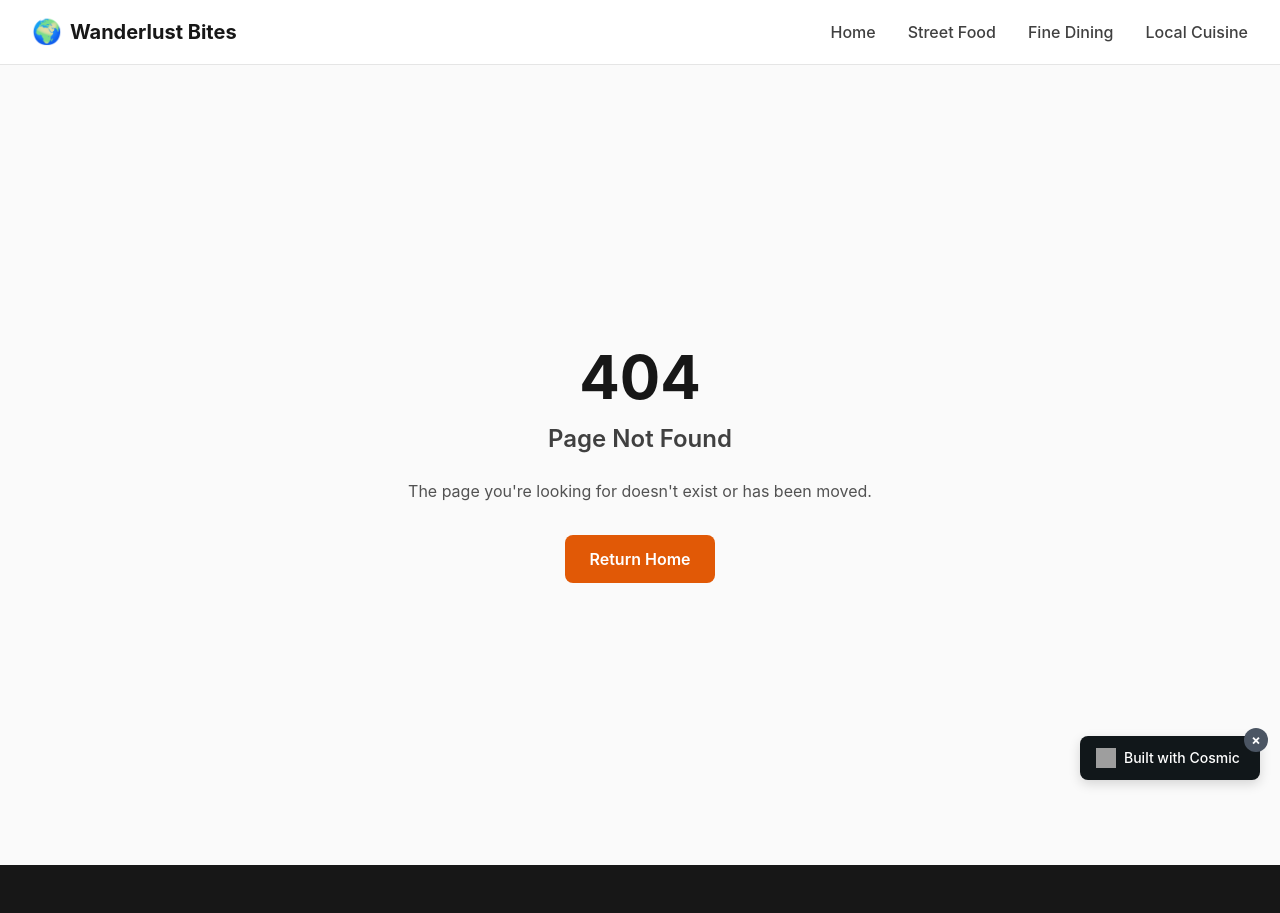
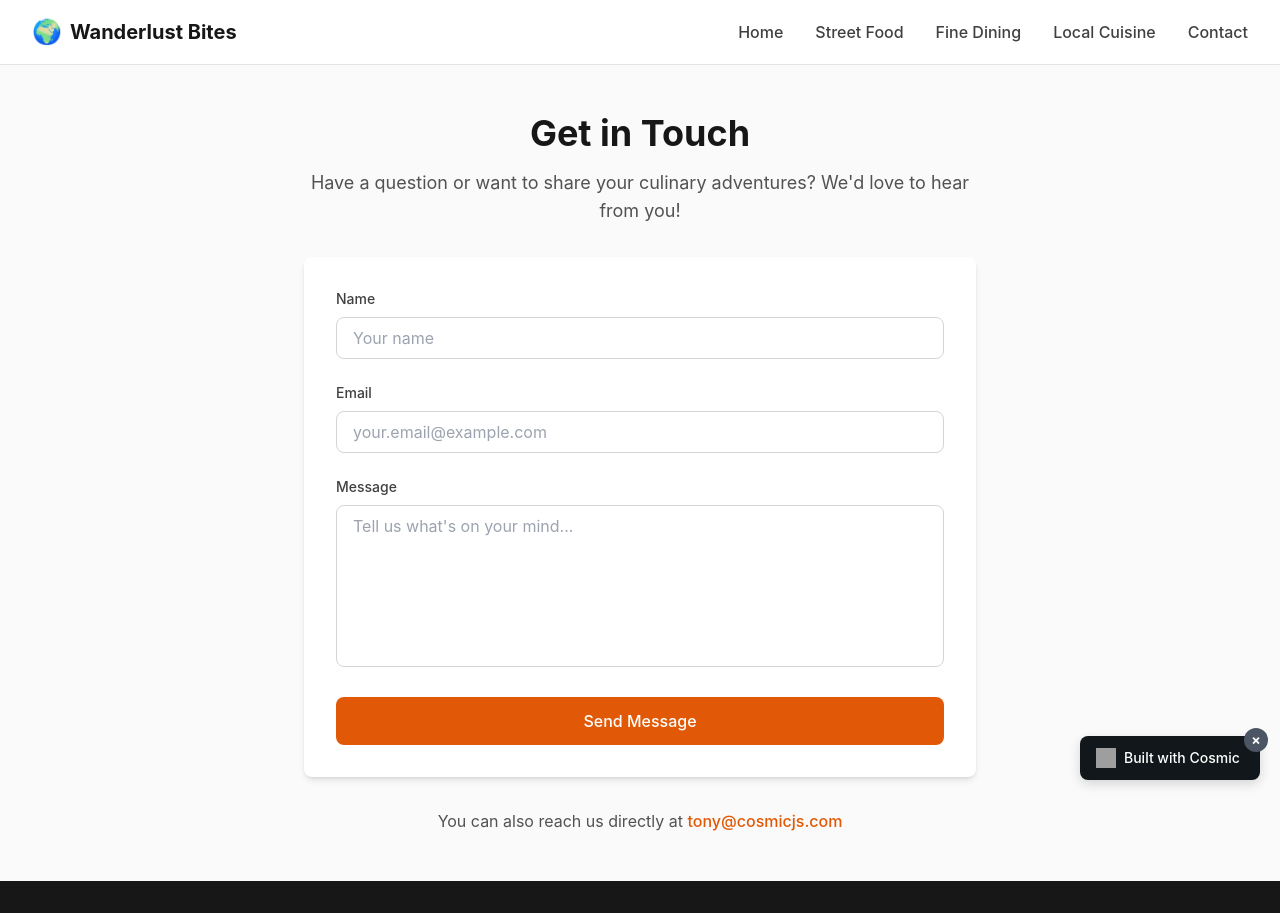
Before and after one commit to cosmic-community/wanderlust-bites, a Next.js app: page /contact in a window 1280 px wide. Before the commit this address had no page. Shown: the top 913 px of the page. Built offline with nearby package versions, Linux system fonts and the light colour scheme; grey boxes are pictures that could not be loaded.

Commit message:
Add contact page with Resend email integration

```diff
--- /dev/null
+++ b/app/api/contact/route.ts
@@ -0,0 +1,84 @@
+import { NextRequest, NextResponse } from 'next/server'
+import { Resend } from 'resend'
+
+const resend = new Resend(process.env.RESEND_API_KEY)
+
+interface ContactFormData {
+  name: string
+  email: string
+  message: string
+}
+
+export async function POST(request: NextRequest) {
+  try {
+    const body: ContactFormData = await request.json()
+
+    // Validate required fields
+    if (!body.name || !body.email || !body.message) {
+      return NextResponse.json(
+        { error: 'Missing required fields' },
+        { status: 400 }
+      )
+    }
+
+    // Validate email format
+    const emailRegex = /^[^\s@]+@[^\s@]+\.[^\s@]+$/
+    if (!emailRegex.test(body.email)) {
+      return NextResponse.json(
+        { error: 'Invalid email format' },
+        { status: 400 }
+      )
+    }
+
+    // Send email using Resend
+    const data = await resend.emails.send({
+      from: 'tony@cosmicjs.com',
+      to: 'tony@cosmicjs.com',
+      subject: `Contact Form: Message from ${body.name}`,
+      html: `
+        <div style="font-family: Arial, sans-serif; max-width: 600px; margin: 0 auto;">
+          <h2 style="color: #333;">New Contact Form Submission</h2>
+          <div style="background-color: #f5f5f5; padding: 20px; border-radius: 8px; margin: 20px 0;">
+            <p style="margin: 10px 0;"><strong>Name:</strong> ${body.name}</p>
+            <p style="margin: 10px 0;"><strong>Email:</strong> ${body.email}</p>
+          </div>
+          <div style="margin: 20px 0;">
+            <h3 style="color: #333;">Message:</h3>
+            <p style="white-space: pre-wrap; line-height: 1.6;">${body.message}</p>
+          </div>
+          <hr style="border: none; border-top: 1px solid #ddd; margin: 30px 0;">
+          <p style="color: #666; font-size: 12px;">
+            This email was sent from the Wanderlust Bites contact form.
+          </p>
+        </div>
+      `,
+      text: `
+New Contact Form Submission
+
+Name: ${body.name}
+Email: ${body.email}
+
+Message:
+${body.message}
+
+---
+This email was sent from the Wanderlust Bites contact form.
+      `
+    })
+
+    return NextResponse.json(
+      {
+        success: true,
+        message: 'Email sent successfully',
+        id: data.id
+      },
+      { status: 200 }
+    )
+  } catch (error) {
+    console.error('Error sending email:', error)
+    return NextResponse.json(
+      { error: 'Failed to send email. Please try again later.' },
+      { status: 500 }
+    )
+  }
+}
--- /dev/null
+++ b/app/contact/page.tsx
@@ -0,0 +1,146 @@
+'use client'
+
+import { useState, FormEvent } from 'react'
+
+export default function ContactPage() {
+  const [formData, setFormData] = useState({
+    name: '',
+    email: '',
+    message: ''
+  })
+  const [status, setStatus] = useState<'idle' | 'loading' | 'success' | 'error'>('idle')
+  const [errorMessage, setErrorMessage] = useState('')
+
+  const handleSubmit = async (e: FormEvent<HTMLFormElement>) => {
+    e.preventDefault()
+    setStatus('loading')
+    setErrorMessage('')
+
+    try {
+      const response = await fetch('/api/contact', {
+        method: 'POST',
+        headers: {
+          'Content-Type': 'application/json',
+        },
+        body: JSON.stringify(formData),
+      })
+
+      const data = await response.json()
+
+      if (!response.ok) {
+        throw new Error(data.error || 'Failed to send message')
+      }
+
+      setStatus('success')
+      setFormData({ name: '', email: '', message: '' })
+    } catch (error) {
+      setStatus('error')
+      setErrorMessage(error instanceof Error ? error.message : 'Failed to send message')
+    }
+  }
+
+  const handleChange = (e: React.ChangeEvent<HTMLInputElement | HTMLTextAreaElement>) => {
+    setFormData(prev => ({
+      ...prev,
+      [e.target.name]: e.target.value
+    }))
+  }
+
+  return (
+    <div className="min-h-screen bg-neutral-50 py-12 px-4 sm:px-6 lg:px-8">
+      <div className="max-w-2xl mx-auto">
+        <div className="text-center mb-8">
+          <h1 className="text-4xl font-bold text-neutral-900 mb-4">
+            Get in Touch
+          </h1>
+          <p className="text-lg text-neutral-600">
+            Have a question or want to share your culinary adventures? We'd love to hear from you!
+          </p>
+        </div>
+
+        <div className="bg-white rounded-lg shadow-md p-8">
+          <form onSubmit={handleSubmit} className="space-y-6">
+            <div>
+              <label htmlFor="name" className="block text-sm font-medium text-neutral-700 mb-2">
+                Name
+              </label>
+              <input
+                type="text"
+                id="name"
+                name="name"
+                required
+                value={formData.name}
+                onChange={handleChange}
+                className="w-full px-4 py-2 border border-neutral-300 rounded-lg focus:ring-2 focus:ring-primary-500 focus:border-transparent transition-colors"
+                placeholder="Your name"
+              />
+            </div>
+
+            <div>
+              <label htmlFor="email" className="block text-sm font-medium text-neutral-700 mb-2">
+                Email
+              </label>
+              <input
+                type="email"
+                id="email"
+                name="email"
+                required
+                value={formData.email}
+                onChange={handleChange}
+                className="w-full px-4 py-2 border border-neutral-300 rounded-lg focus:ring-2 focus:ring-primary-500 focus:border-transparent transition-colors"
+                placeholder="your.email@example.com"
+              />
+            </div>
+
+            <div>
+              <label htmlFor="message" className="block text-sm font-medium text-neutral-700 mb-2">
+                Message
+              </label>
+              <textarea
+                id="message"
+                name="message"
+                required
+                value={formData.message}
+                onChange={handleChange}
+                rows={6}
+                className="w-full px-4 py-2 border border-neutral-300 rounded-lg focus:ring-2 focus:ring-primary-500 focus:border-transparent transition-colors resize-none"
+                placeholder="Tell us what's on your mind..."
+              />
+            </div>
+
+            {status === 'error' && (
+              <div className="p-4 bg-red-50 border border-red-200 rounded-lg">
+                <p className="text-red-800 text-sm">{errorMessage}</p>
+              </div>
+            )}
+
+            {status === 'success' && (
+              <div className="p-4 bg-green-50 border border-green-200 rounded-lg">
+                <p className="text-green-800 text-sm">
+                  Thank you for your message! We'll get back to you soon.
+                </p>
+              </div>
+            )}
+
+            <button
+              type="submit"
+              disabled={status === 'loading'}
+              className="w-full bg-primary-600 hover:bg-primary-700 disabled:bg-neutral-400 text-white font-medium py-3 px-6 rounded-lg transition-colors duration-200"
+            >
+              {status === 'loading' ? 'Sending...' : 'Send Message'}
+            </button>
+          </form>
+        </div>
+
+        <div className="mt-8 text-center">
+          <p className="text-neutral-600">
+            You can also reach us directly at{' '}
+            <a href="mailto:tony@cosmicjs.com" className="text-primary-600 hover:text-primary-700 font-medium">
+              tony@cosmicjs.com
+            </a>
+          </p>
+        </div>
+      </div>
+    </div>
+  )
+}
--- a/components/Footer.tsx
+++ b/components/Footer.tsx
@@ -48,10 +48,17 @@ export default function Footer() {
           </div>
 
           <div>
-            <h3 className="text-white font-bold mb-4">About</h3>
-            <p className="text-neutral-400">
-              Built with Next.js and powered by Cosmic CMS.
-            </p>
+            <h3 className="text-white font-bold mb-4">Connect</h3>
+            <ul className="space-y-2">
+              <li>
+                <Link
+                  href="/contact"
+                  className="hover:text-primary-400 transition-colors"
+                >
+                  Contact Us
+                </Link>
+              </li>
+            </ul>
           </div>
         </div>
 
--- a/components/Header.tsx
+++ b/components/Header.tsx
@@ -42,6 +42,12 @@ export default function Header() {
               className="text-neutral-700 hover:text-primary-600 font-medium transition-colors"
             >
               Local Cuisine
+            </Link>
+            <Link
+              href="/contact"
+              className="text-neutral-700 hover:text-primary-600 font-medium transition-colors"
+            >
+              Contact
             </Link>
           </nav>
 
@@ -95,6 +101,13 @@ export default function Header() {
               >
                 Local Cuisine
               </Link>
+              <Link
+                href="/contact"
+                className="text-neutral-700 hover:text-primary-600 font-medium transition-colors px-2 py-1"
+                onClick={() => setIsMobileMenuOpen(false)}
+              >
+                Contact
+              </Link>
             </div>
           </nav>
         )}
--- a/package.json
+++ b/package.json
@@ -17,7 +17,8 @@
     "react-dom": "^18.2.0",
     "@cosmicjs/sdk": "^1.5.5",
     "react-markdown": "^9.0.1",
-    "remark-gfm": "^4.0.0"
+    "remark-gfm": "^4.0.0",
+    "resend": "^3.2.0"
   },
   "devDependencies": {
     "@types/node": "^20.0.0",
```
